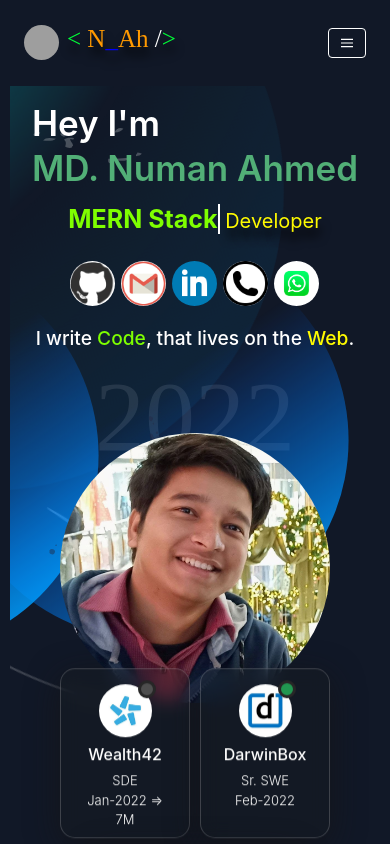
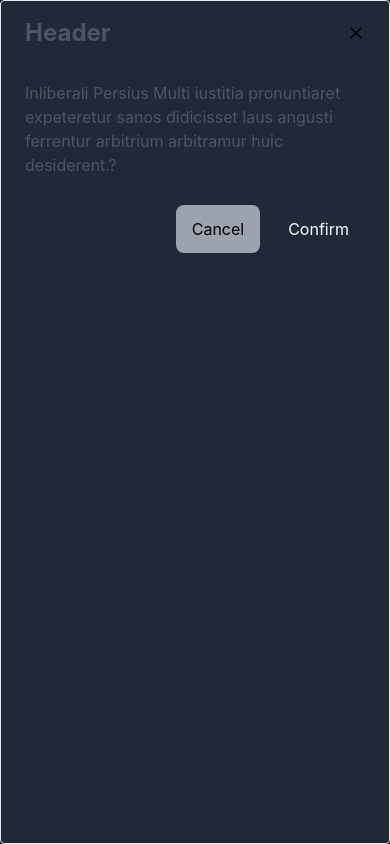
Before and after one commit to num-js/portfolio, a React (Create React App) app: page / in a window 390 px wide. Shown: the top 844 px of the page. Built offline with nearby package versions, Linux system fonts and the light colour scheme; grey boxes are pictures that could not be loaded; a web font is replaced by a local one.

Commit message:
working on Modal

```diff
--- a/src/components/Academics/Academics.js
+++ b/src/components/Academics/Academics.js
@@ -4,6 +4,7 @@ import academicsData from '../../assets/data/academicsData.json';
 import { SKILLS } from '../../helpers/routesURL';
 import scrollToPosition from '../../helpers/scrollToPosition';
 import ExternalLink from '../SharedComponents/ActiveStatusGreenDot/ExternalLink';
+import Modal from '../SharedComponents/Modal/Modal';
 import './academics.scss'
 
 const Academics = () => {
@@ -152,6 +153,8 @@ const Academics = () => {
                         </div>
                     </div>
                 </div>
+                <Modal />
+
             </section>
         </>
     );
--- /dev/null
+++ b/src/components/SharedComponents/Modal/Modal.js
@@ -0,0 +1,92 @@
+import React, { useEffect } from 'react';
+import './modal.css';
+
+
+const Modal = () => {
+
+    const openModal = () => {
+        const modal = document.querySelector('.main-modal');
+
+        modal.classList.remove('fadeOut');
+        modal.classList.add('fadeIn');
+        modal.style.display = 'flex';
+    }
+
+    const modalClose = () => {
+        const modal = document.querySelector('.main-modal');
+        modal.classList.remove('fadeIn');
+        modal.classList.add('fadeOut');
+        setTimeout(() => {
+            modal.style.display = 'none';
+        }, 500);
+    }
+
+
+
+    useEffect(() => {
+
+        const closeButton = document.querySelectorAll('.modal-close');
+
+
+
+        // for (let i = 0; i < closeButton.length; i++) {
+
+        // const elements = closeButton[i];
+
+        // closeButton.click = (e) => modalClose();
+
+        //     modal.style.display = 'none';
+
+        //     window.onclick = function (event) {
+        //         if (event.target == modal) modalClose();
+        //     }
+        // }
+
+        const modal = document.querySelector('.main-modal');
+
+        window.onclick = function (event) {
+            if (event.target == modal) modalClose();
+        }
+
+    }, []);
+
+    return (
+        <>
+            <div>
+                <button onClick={openModal} class='nbg-pink text-white rounded font-bold p-2'>Open Modal</button>
+            </div>
+
+            <div class="main-modal modal-bg-blur fixed w-full h-100 inset-0 z-50 overflow-hidden flex justify-center items-center animated fadeIn faster">
+                <div class="border border-teal-500 shadow-lg modal-container bg-gray-800 w-11/12 md:max-w-md mx-auto rounded shadow-lg z-50 overflow-y-auto" style={{ width: '100%', height: '100%' }}>
+                    <div class="modal-content py-4 text-left px-6">
+                        {/* <!--Header--> */}
+                        <div class="flex justify-between items-center pb-3">
+                            <p class="text-2xl font-bold">Header</p>
+                            <div class="modal-close text-white cursor-pointer z-50">
+                                <svg class="fill-current text-black" xmlns="http://www.w3.org/2000/svg" width="18" height="18"
+                                    viewBox="0 0 18 18">
+                                    <path
+                                        d="M14.53 4.53l-1.06-1.06L9 7.94 4.53 3.47 3.47 4.53 7.94 9l-4.47 4.47 1.06 1.06L9 10.06l4.47 4.47 1.06-1.06L10.06 9z">
+                                    </path>
+                                </svg>
+                            </div>
+                        </div>
+                        {/* <!--Body--> */}
+                        <div class="my-5">
+                            <p>Inliberali Persius Multi iustitia pronuntiaret expeteretur sanos didicisset laus angusti ferrentur arbitrium arbitramur huic desiderent.?</p>
+                        </div>
+                        {/* <!--Footer--> */}
+                        <div class="flex justify-end pt-2">
+                            <button
+                                class="focus:outline-none modal-close px-4 bg-gray-400 p-3 rounded-lg text-black hover:bg-gray-300">Cancel</button>
+                            <button
+                                class="focus:outline-none px-4 bg-teal-500 p-3 ml-3 rounded-lg text-white hover:bg-teal-400">Confirm</button>
+                        </div>
+                    </div>
+                </div>
+            </div>
+        </>
+    );
+}
+
+export default Modal;
--- /dev/null
+++ b/src/components/SharedComponents/Modal/modal.css
@@ -0,0 +1,41 @@
+.animated {
+  -webkit-animation-duration: 1s;
+  animation-duration: 1s;
+  -webkit-animation-fill-mode: both;
+  animation-fill-mode: both;
+}
+
+.animated.faster {
+  -webkit-animation-duration: 500ms;
+  animation-duration: 500ms;
+}
+
+.fadeIn {
+  -webkit-animation-name: fadeIn;
+  animation-name: fadeIn;
+}
+
+.fadeOut {
+  -webkit-animation-name: fadeOut;
+  animation-name: fadeOut;
+}
+
+@keyframes fadeIn {
+  from {
+    opacity: 0;
+  }
+
+  to {
+    opacity: 1;
+  }
+}
+
+@keyframes fadeOut {
+  from {
+    opacity: 1;
+  }
+
+  to {
+    opacity: 0;
+  }
+}
--- a/src/styles.css
+++ b/src/styles.css
@@ -129,3 +129,7 @@
 .ncolor-pink {
     color: #ff0052;
 }
+
+.modal-bg-blur {
+    background: #000000b3;
+}
```
